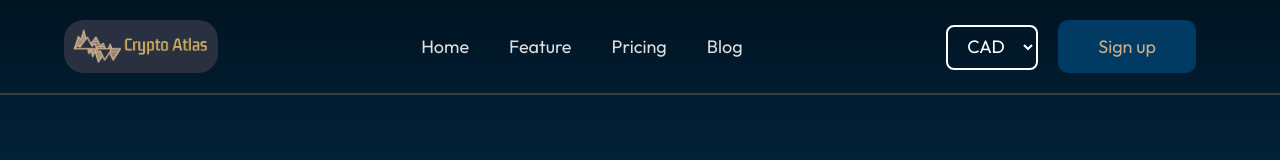
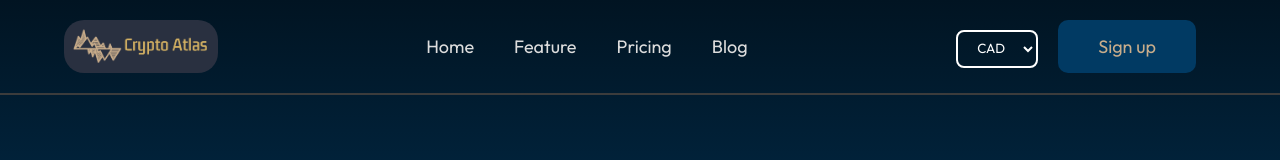
Before and after one commit to yazur-garg/CryptoAtlas, a React (Vite) app: page / in a window 1280 px wide. Shown: the top 160 px of the page. Built offline with nearby package versions, Linux system fonts and the light colour scheme.

Commit message:
style: Remove font-size declaration from Navbar.css

```diff
--- a/src/components/Navbar/Navbar.css
+++ b/src/components/Navbar/Navbar.css
@@ -35,7 +35,6 @@
     border: 2px solid white;
     background-color: transparent;
     color: white;
-    font-size: large;
 }
 
 .navbar option{
```
